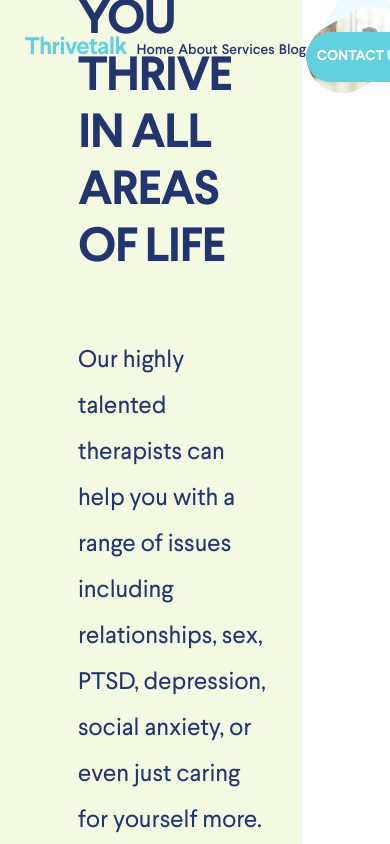
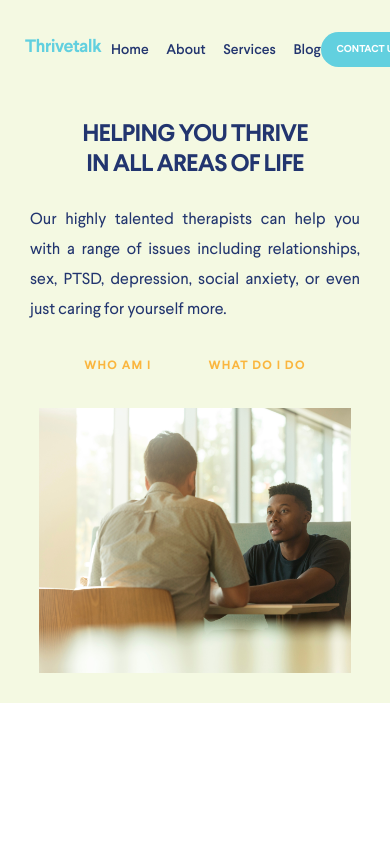
Before and after one commit to vstasiv74/Thrivetalk, a plain HTML site: page index.html in a window 390 px wide. Shown: the top 844 px of the page. Drawn offline with Linux system fonts and the light colour scheme.

Commit message:
add responsive header

```diff
--- a/css/media.css
+++ b/css/media.css
@@ -0,0 +1,140 @@
+@media (max-width:1200px) {
+    .header__body_left {
+    margin-top: 150px
+    }
+    .left_logo {
+    display: none;
+    }
+    .left_title {
+    font-size: 38px;
+    line-height: 50px;
+    margin-bottom: 50px;
+    }
+    .left_description {
+    font-size: 20px;
+    line-height: 42px;
+    margin-bottom: 55px;
+    }
+    .header__body_right {
+    width: 60vw;
+    }
+}
+
+@media (max-width:1000px) {
+    .logo_text {
+    font-size: 20px;
+    }
+    .header__navbar_button {
+    width: 120px;
+    height: 40px;
+    }
+    .button_btn {
+    font-size: 12px;
+    }
+    .left_title {
+    font-size: 30px;
+    line-height: 40px;
+    margin-bottom: 30px;
+    }
+    .left_description {
+    font-size: 18px;
+    line-height: 34px;
+    margin-bottom: 35px;
+    }
+    .header__body_right {
+    width: 70vw;
+    }
+}
+
+@media (max-width:900px) {
+    .header__body_left {
+    margin-top: 120px;
+    }
+    .logo_text {
+    font-size: 18px;
+    }
+    .header__navbar_button {
+    width: 105px;
+    height: 35px;
+    }
+    .button_btn {
+    font-size: 10px;
+    }
+    .left_title {
+    font-size: 24px;
+    line-height: 30px;
+    margin-bottom: 25px;
+    }
+    .left_description {
+    font-size: 16px;
+    line-height: 30px;
+    margin-bottom: 30px;
+    }
+    .header__body_right {
+    width: 80vw;
+    }
+    .forms_link {
+    font-size: 12px;
+    }
+}
+
+@media (max-width:767px) {
+    .container {
+    max-width: 800px;
+    }
+    .right_img {
+    display: none;
+    }
+    .right_img_mob {
+    display: block;
+    width: 100%;
+    }
+    .header__body {
+    display: flex;
+    flex-direction: column;
+    align-items: center;
+    }
+    .header__row {
+    background: #F4F9E2;
+    }
+    .header__body_left {
+    display: flex;
+    width: 100%;
+    align-items: center;
+    padding: 0 30px;
+    }
+    .left_title {
+    margin: 0;
+    padding: 0 50px;
+    font-size: 24px;
+    line-height: 30px;
+    margin-bottom: 25px;
+    text-align: center;
+    }
+    .left_description {
+    text-align: justify;
+    padding: 0;
+    margin: 0;
+    font-size: 16px;
+    line-height: 30px;
+    margin-bottom: 30px;
+    }
+    .left_forms {
+    display: flex;
+    margin: 0px 0px 30px;
+    }
+    .forms_link {
+    font-size: 12px;
+    padding: 0;
+    display: block;
+    text-align: center;
+    }
+    .forms_link:hover {
+    width: 100px;
+    height: 30px;
+    white-space: nowrap;
+    }
+    .forms_link:nth-child(2) {
+    padding: 0;
+    }
+}
--- a/css/style.css
+++ b/css/style.css
@@ -117,7 +117,6 @@ body {
 }
 .header__body_left {
   width: 600px;
-  /* margin-top: 246px; */
   margin-top: calc(150px + (234 - 150) * ((100vw - 1200px) / (1440 - 1200)));
   display: flex;
   flex-direction: column;
@@ -188,3 +187,6 @@ body {
 .right_img {
   width: 100%;
 }
+.right_img_mob {
+  display: none;
+}
--- a/index.html
+++ b/index.html
@@ -41,6 +41,7 @@
                         </div>
                         <div class="header__body_right">
                             <img src="./img/photo1.png" alt="photo1" class="right_img">
+                            <img src="./img/photo_or.png" alt="photo1_mob" class="right_img_mob">
                         </div>
                     </div>
                 </div>
```
